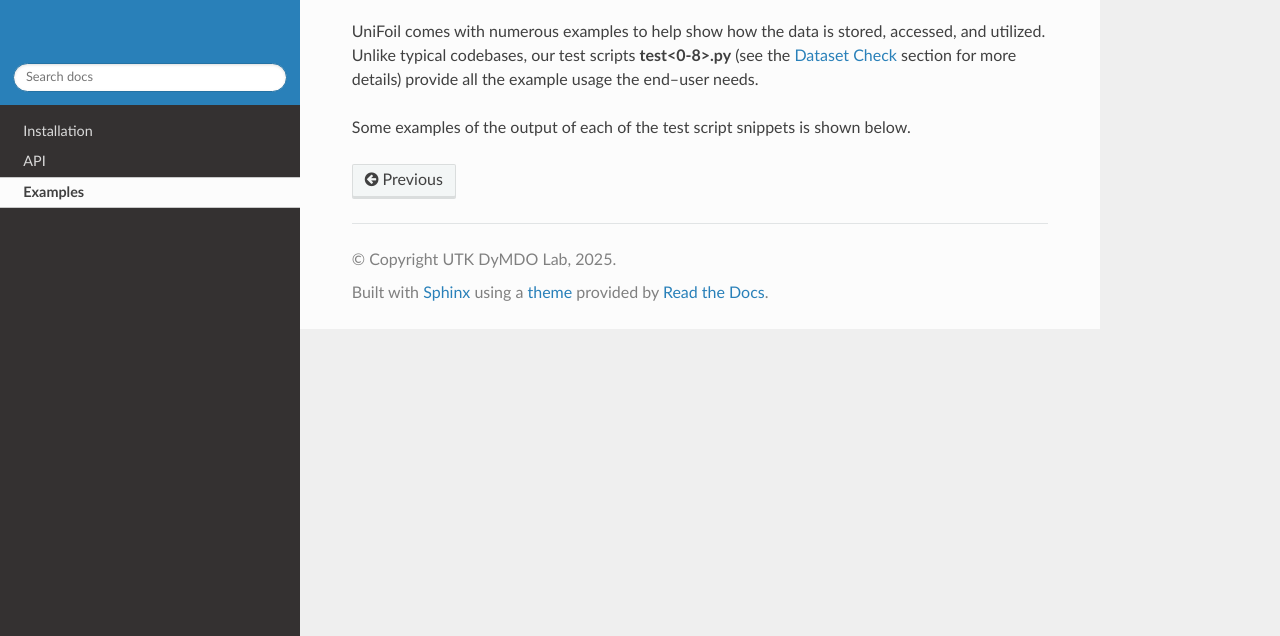
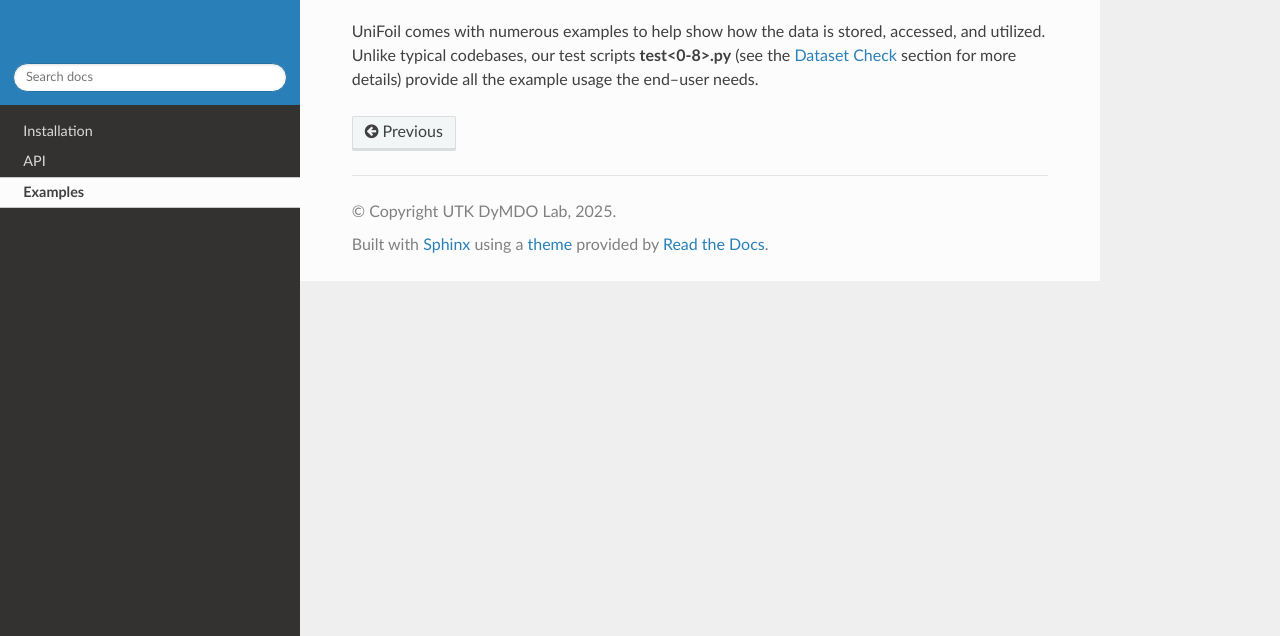
Before and after one commit to BenjaminMelanson/unifoilDocs, a Sphinx documentation site: the page built from docs/source/examples.rst, in a window 1280 px wide, cut to the strip 264-900 px from the top of the page. Built offline with Sphinx 7.4.7 and the Read the Docs theme 3.1.0, drawn with Linux system fonts in a browser that asks for light colours.

Commit message:
Update examples.rst

```diff
--- a/docs/source/examples.rst
+++ b/docs/source/examples.rst
@@ -6,5 +6,3 @@ Examples
 
 UniFoil comes with numerous examples to help show how the data is stored, accessed, and utilized.
 Unlike typical codebases, our test scripts **test<0-8>.py** (see the `Dataset Check <https://unifoildocs.readthedocs.io/en/latest/installation.html#step-3-dataset-check>`_ section for more details) provide all the example usage the end--user needs.
-
-Some examples of the output of each of the test script snippets is shown below.
```
